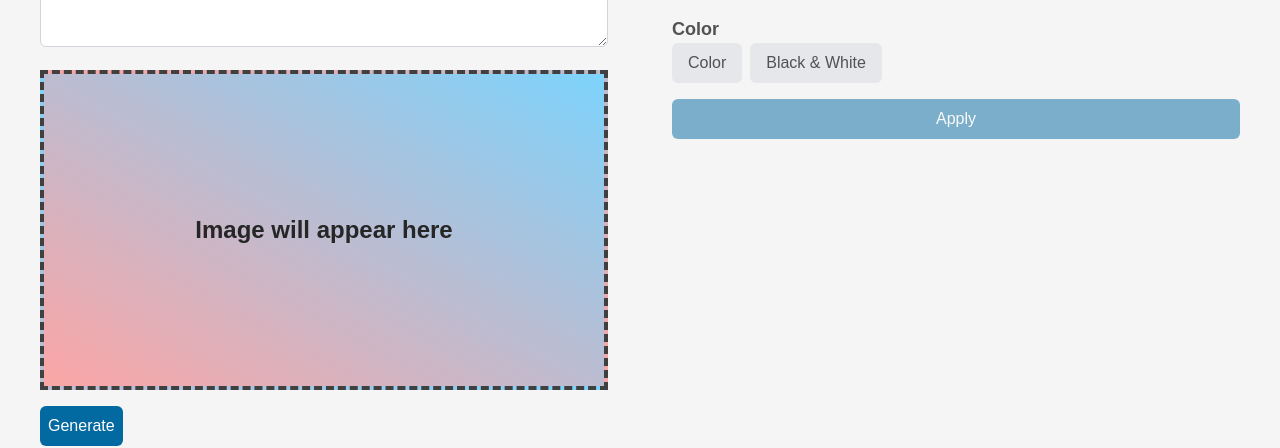
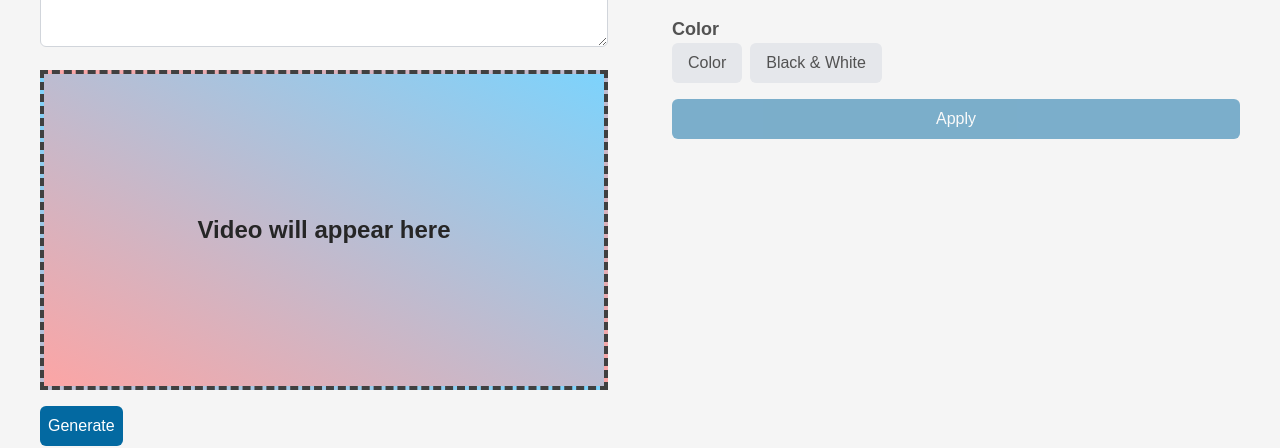
Before and after one commit to rokrajher/IOI-project-2, a Next.js app in the folder frontend/: page / in a window 1280 px wide. Shown: the part 297-745 px from the top of the page. Built offline with nearby package versions, Linux system fonts and the light colour scheme.

Commit message:
almost working

```diff
--- a/frontend/app/page.tsx
+++ b/frontend/app/page.tsx
@@ -39,20 +39,35 @@ export default function Home() {
 
   const allEmpty = promptText.trim() === '' || (!imageStyle && !brightness && !color);
 
+  console.log("imgSrc:", imageSrc); // Debugging
+
   const generateVideoClip = async () => {
     setLoadingImage(true); // Start loading
-    setImageSrc(null); // Clear previous image
-    // console.log("Prompt to submit:", promptToSubmit);
+    setImageSrc(null); // Clear previous video/image
+
     try {
-      const videoBuffer = await generateVideo(promptToSubmit);
-      if (videoBuffer) {
-        const videoUrl = URL.createObjectURL(new Blob([videoBuffer], { type: 'video/mp4' }));
+      // Request video generation
+      const base64Video = await generateVideo(promptToSubmit);
+
+      if (base64Video) {
+        // Convert the Base64 video string to a Blob and generate a URL
+        const binaryData = atob(base64Video); // Decode Base64 string
+        const byteArray = Uint8Array.from(binaryData, (char) => char.charCodeAt(0));
+        const videoBlob = new Blob([byteArray], { type: "video/mp4" });
+        const videoUrl = URL.createObjectURL(videoBlob);
+
+        // Update the video source
         setImageSrc(videoUrl);
+      } else {
+        console.error("Failed to generate video. The returned video string is null.");
       }
+    } catch (error) {
+      console.error("Error in generateVideoClip:", error);
     } finally {
       setLoadingImage(false); // End loading
     }
   };
+
 
   const onFormSubmit = async (e: React.FormEvent<HTMLFormElement>) => {
     e.preventDefault();
@@ -163,10 +178,24 @@ export default function Home() {
             placeholder="Upload your script for automatic prompt generation..."
             className="w-full h-32 p-2 border border-gray-300 rounded-md mb-4 transition duration-200 ease-in-out focus:border-sky-700 focus:outline-none text-neutral-700"
           />
-          <div className={`w-full bg-gradient-to-tr from-red-300 to-sky-300 aspect-video border-4 border-dashed ${imageSrc ? 'border-transparent' : 'border-neutral-700'} flex items-center justify-center transition duration-200 ease-in-out`}>
-            {!imageSrc && !loadingImage && <p className="text-2xl text-neutral-800 font-semibold">Image will appear here</p>}
-            {loadingImage && <p className='text-2xl text-neutral-600'>Generating scene...</p>}
-            {imageSrc && <img src={imageSrc} alt="Generated Image" className="w-full h-full object-cover transition duration-200 ease-in-out" />}
+          <div
+            className={`w-full bg-gradient-to-tr from-red-300 to-sky-300 aspect-video border-4 border-dashed ${
+              imageSrc ? 'border-transparent' : 'border-neutral-700'
+            } flex items-center justify-center transition duration-200 ease-in-out`}
+          >
+            {!imageSrc && !loadingImage && (
+              <p className="text-2xl text-neutral-800 font-semibold">Video will appear here</p>
+            )}
+            {loadingImage && <p className="text-2xl text-neutral-600">Generating video...</p>}
+            {imageSrc && (
+              <video
+                src={imageSrc}
+                controls
+                className="w-full h-full object-cover transition duration-200 ease-in-out"
+              >
+                Your browser does not support the video tag.
+              </video>
+            )}
           </div>
           <button
             className='rounded-md bg-sky-700 p-2 text-white mt-4 transition duration-200 ease-in-out hover:bg-sky-600 disabled:opacity-50'
```
Also changed, not shown: 1 other file (tests, documents, lock files or other folders).
